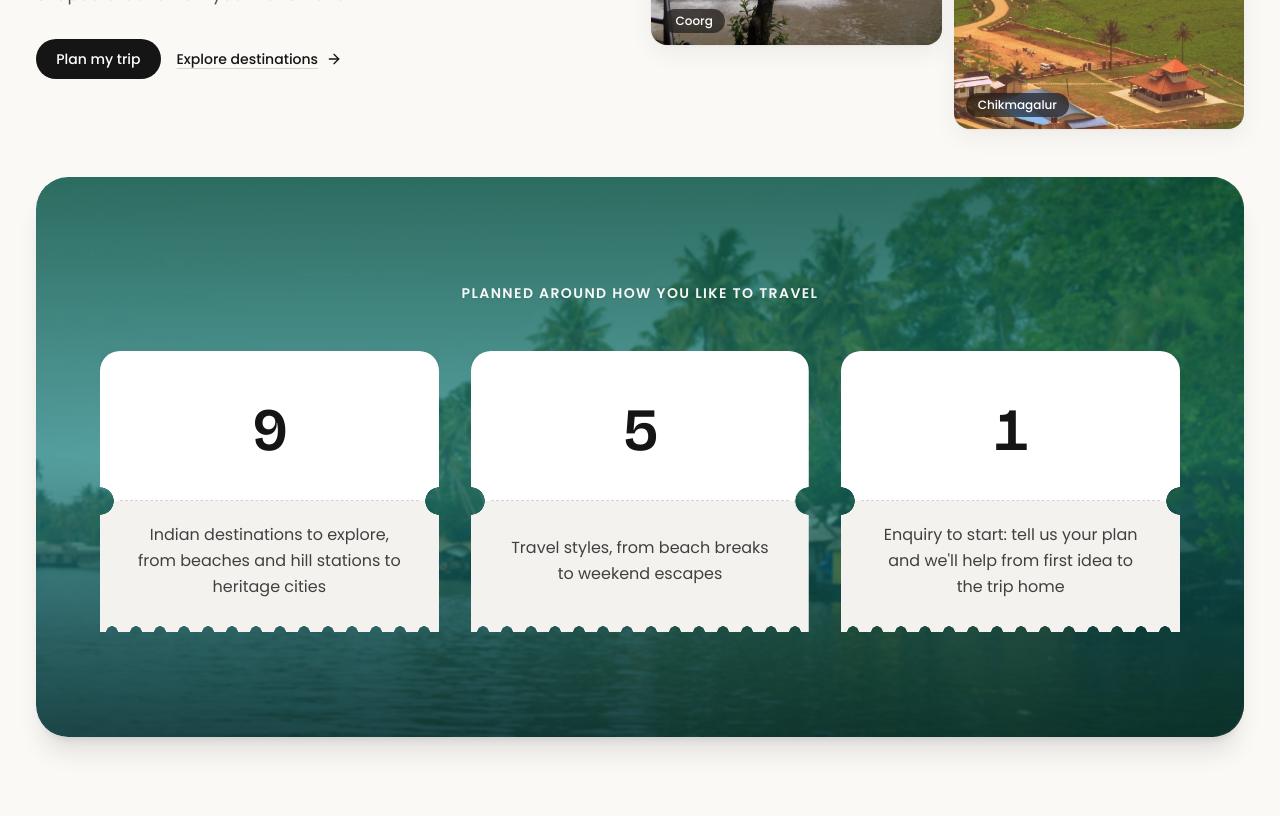
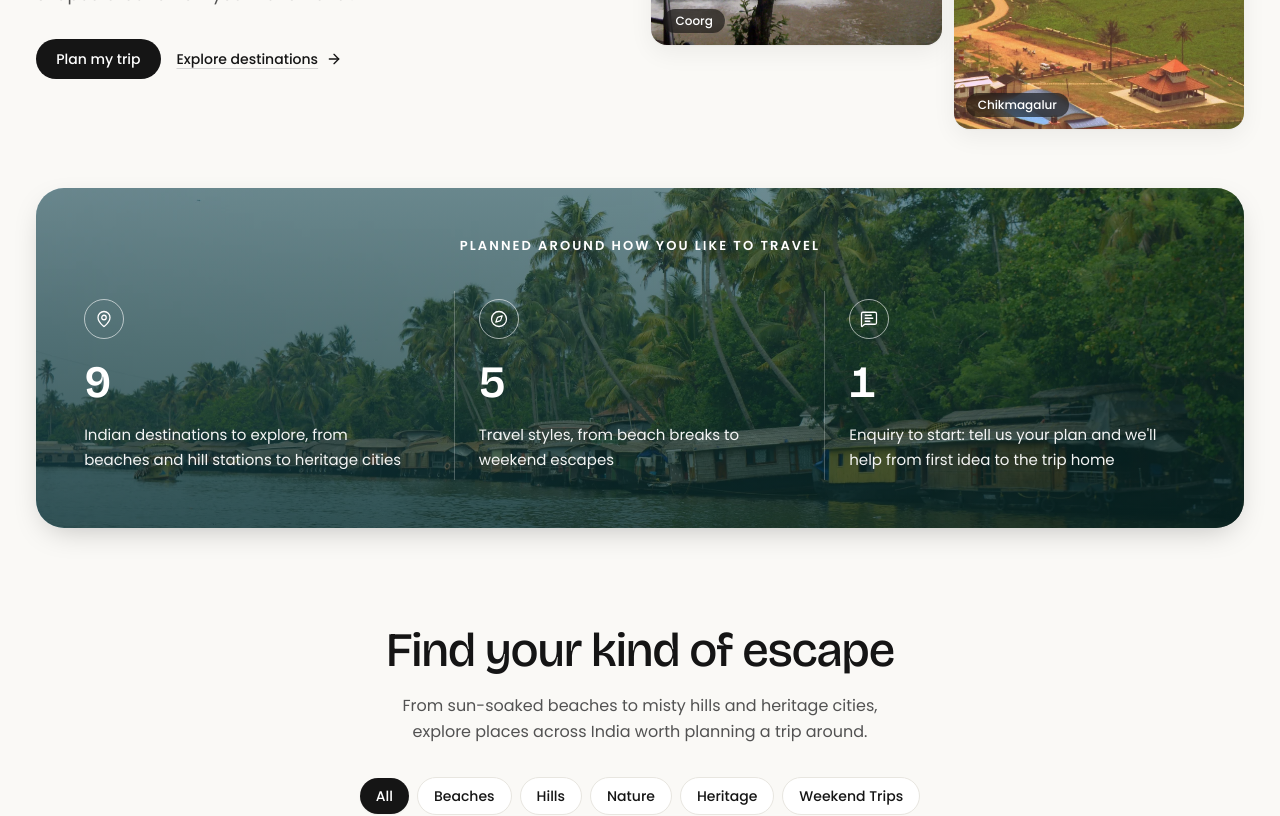
Before and after one commit to hriksinha1/Trip, a React (Vite) app: page / in a window 1280 px wide. Shown: the part 2180-2996 px from the top of the page. Built offline with nearby package versions, Linux system fonts and the light colour scheme.

Commit message:
Polish Starttrips src/components/sections/StatisticsSection.tsx

```diff
--- a/src/components/sections/StatisticsSection.tsx
+++ b/src/components/sections/StatisticsSection.tsx
@@ -1,49 +1,46 @@
 import React from "react";
+import { Compass, MapPin, MessageSquareText } from "lucide-react";
 import { SmartImage } from "../ui/SmartImage";
-import { TicketCard } from "../ui/TicketCard";
 import { statsFacts } from "../../data/stats";
+
+const featureIcons = [MapPin, Compass, MessageSquareText];
 
 export const StatisticsSection: React.FC = () => {
   return (
-    <section
-      id="stats"
-      aria-label="Starttrips Service Overview"
-      className="w-full py-8 sm:py-12 scroll-mt-20"
-    >
-      {/* Outer block strictly aligned with shell width */}
-      <div
-        data-shell
-        className="shell relative rounded-[24px] sm:rounded-[32px] overflow-hidden min-h-[500px] lg:min-h-[560px] py-14 sm:py-20 px-4 sm:px-8 flex flex-col justify-center items-center shadow-xl"
-      >
-        {/* Background real ocean / backwaters photo */}
-        <SmartImage
-          imageId="stats_ocean"
-          fill
-          className="object-cover"
-        />
+    <section id="stats" aria-label="How Starttrips helps you plan" className="section w-full">
+      <div data-shell className="shell">
+        <div className="relative isolate overflow-hidden rounded-[var(--radius-block-lg)] shadow-[var(--shadow-block)]">
+          <SmartImage imageId="stats_ocean" alt="Kerala backwaters surrounded by tropical greenery" fill className="object-cover" priority={false} />
+          <div
+            className="absolute inset-0 bg-[linear-gradient(180deg,rgba(4,36,34,.48)_0%,rgba(4,36,34,.72)_100%)]"
+            aria-hidden="true"
+          />
+          <div className="relative z-10 px-6 py-8 sm:px-8 sm:py-10 lg:px-12 lg:py-12">
+            <p className="text-center text-[12px] sm:text-[13px] font-semibold uppercase tracking-[0.16em] text-white mb-7 sm:mb-9">
+              Planned around how you like to travel
+            </p>
 
-        {/* Ambient emerald & deep water gradient wash for contrast */}
-        <div
-          className="absolute inset-0 bg-gradient-to-b from-[#064e3b]/80 via-[#0f766e]/60 to-[#042f2e]/85 backdrop-blur-[1px]"
-          aria-hidden="true"
-        />
-
-        {/* Top small white caption */}
-        <div className="relative z-10 text-center mb-8 sm:mb-12 max-w-xl mx-auto">
-          <p className="text-xs sm:text-sm font-semibold text-white/95 tracking-widest uppercase font-sans drop-shadow-xs">
-            Planned around how you like to travel
-          </p>
-        </div>
-
-        {/* Three Ticket Cards Row (desktop) / Stack (mobile) - Equal Heights */}
-        <div className="relative z-10 w-full max-w-[1080px] mx-auto grid grid-cols-1 md:grid-cols-3 gap-6 lg:gap-8 items-stretch">
-          {statsFacts.map((fact) => (
-            <TicketCard
-              key={fact.id}
-              value={fact.value}
-              caption={fact.caption}
-            />
-          ))}
+            <div className="grid grid-cols-1 md:grid-cols-3 md:divide-x md:divide-white/25">
+              {statsFacts.map((fact, index) => {
+                const Icon = featureIcons[index] ?? Compass;
+                return (
+                  <article key={fact.id} className="flex gap-4 py-5 first:pt-0 last:pb-0 md:flex-col md:items-start md:px-6 md:py-2 md:first:pt-2 md:last:pb-2 md:first:pl-0 md:last:pr-0">
+                    <div className="flex size-10 shrink-0 items-center justify-center rounded-full border border-white/60 text-white" aria-hidden="true">
+                      <Icon size={18} strokeWidth={1.7} />
+                    </div>
+                    <div className="min-w-0">
+                      <h3 className="font-display text-[22px] sm:text-[25px] leading-tight font-semibold text-white" style={{ textWrap: "balance" }}>
+                        {fact.value ? <><span className="block text-[clamp(2rem,1.2rem+2vw,3rem)] tabular-nums">{fact.value}</span><span className="block mt-1">{fact.title}</span></> : fact.title}
+                      </h3>
+                      <p className="mt-3 max-w-[34ch] text-[15px] leading-relaxed text-white/95">
+                        {fact.caption}
+                      </p>
+                    </div>
+                  </article>
+                );
+              })}
+            </div>
+          </div>
         </div>
       </div>
     </section>
```
